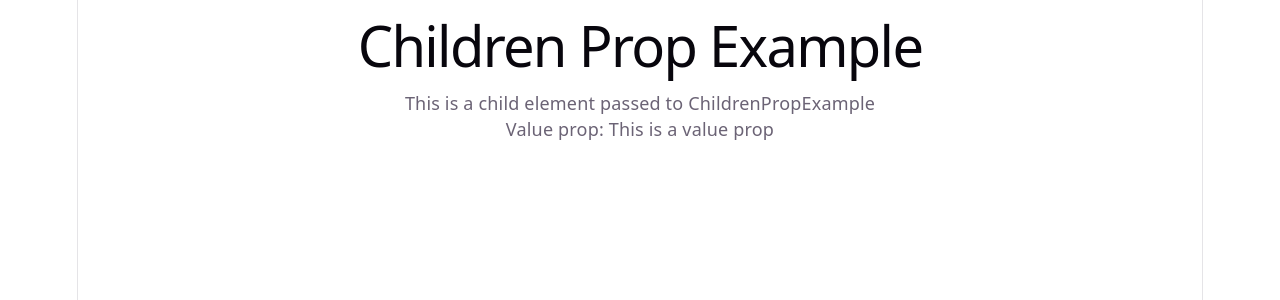
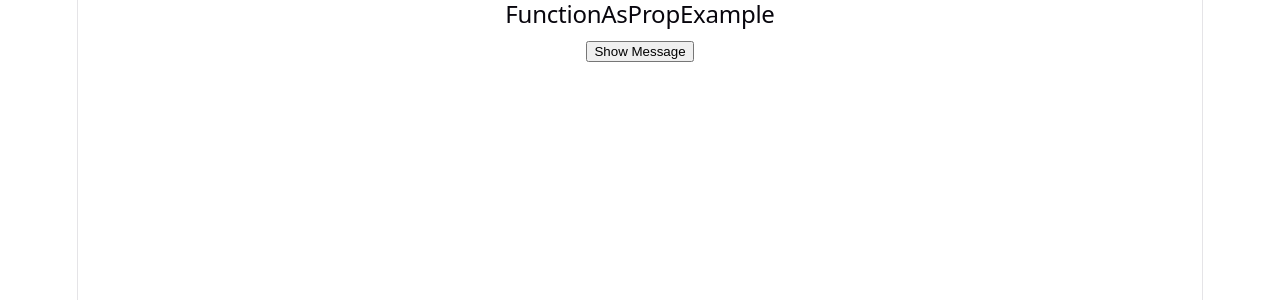
Before and after one commit to LuisCarlosRojasTorres/ReactCourseUdemy, a React (Vite) app in the folder S3/s3_test/: page / in a window 1280 px wide. Shown: the top 300 px of the page. Built offline with nearby package versions, Linux system fonts and the light colour scheme.

Commit message:
React S3 v050

```diff
--- a/S3/s3_test/src/App.jsx
+++ b/S3/s3_test/src/App.jsx
@@ -9,6 +9,7 @@ import PropsExample from "./components/PropsExample"
 import DesestructuringPropsExample from "./components/DesestructuringPropsExample"
 import FragmentExample from "./components/FragmentExample"
 import ChildrenPropExample from "./components/ChildrenPropExample"
+import FunctionAsPropExample from "./components/FunctionAsPropExample"
 
 function App() {
 
@@ -18,6 +19,11 @@ function App() {
     { index: 3, brand: "Dummy3", model: "Model3", year: 2022 },
     { index: 4, brand: "Dummy4", model: "Model4", year: 2023 }
   ];
+
+  function showMessage() {
+    alert("This is a message from the showMessage function");
+  }
+
   return (
     <div>
       {/* <ManageData /> */}
@@ -36,9 +42,10 @@ function App() {
         />
       ))}*/}
       {/* <FragmentExample propFragment="This is a prop passed to FragmentExample" /> */}
-      <ChildrenPropExample value="This is a value prop">
+      {/*<ChildrenPropExample value="This is a value prop">
         <p>This is a child element passed to ChildrenPropExample</p>
-      </ChildrenPropExample>
+      </ChildrenPropExample> */}
+      <FunctionAsPropExample myFunc={showMessage} />
     </div>
   )
 }
--- /dev/null
+++ b/S3/s3_test/src/components/FunctionAsPropExample.jsx
@@ -0,0 +1,12 @@
+import React from 'react'
+
+const FunctionAsPropExample = ({myFunc}) => {
+  return (
+    <div>
+      <h2>FunctionAsPropExample</h2>
+      <button onClick={myFunc}>Show Message</button>
+    </div>
+  )
+}
+
+export default FunctionAsPropExample
```
